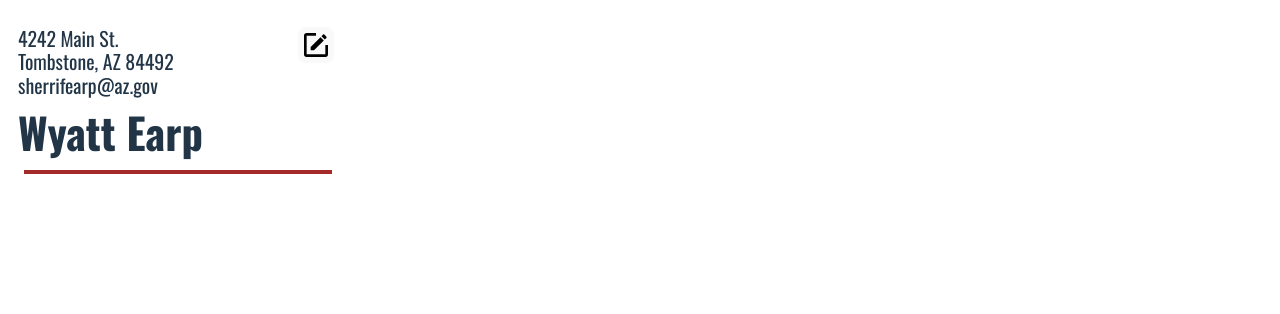
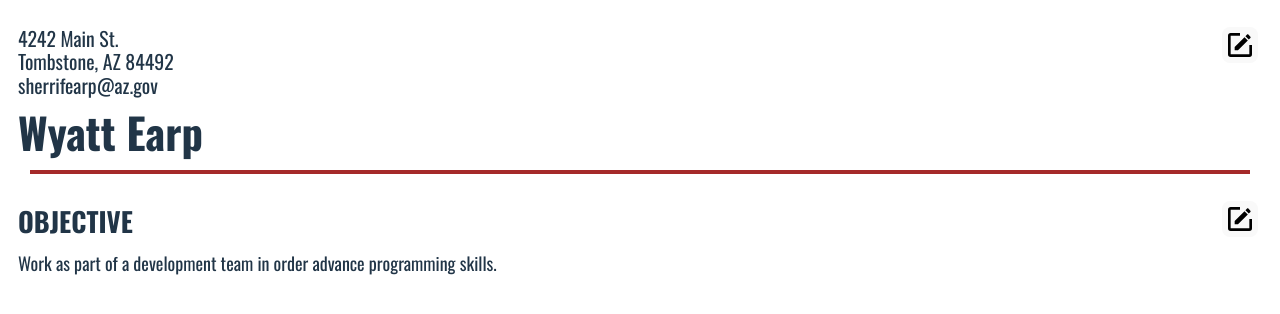
Before and after one commit to Slashmyaxl/cv-app, a React (Vite) app: page / in a window 1280 px wide. Shown: the top 314 px of the page. Built offline with nearby package versions, Linux system fonts and the light colour scheme.

Commit message:
Add and style Objective component

```diff
--- a/src/App.css
+++ b/src/App.css
@@ -3,12 +3,29 @@
 
 
 #root {
+  min-width: max(320px, 100%);
   max-width: 1280px;
   padding: 1.5rem 1rem;
 }
 
 .content > * {
   display: block;
+}
+
+h2 {
+  text-transform: uppercase;
+  margin-bottom: 0.5rem;
+}
+
+main {
+  margin-top: 1.5rem;
+}
+
+main > article {
+  display: grid;
+  grid-template-columns: 1fr 40px;
+  gap: 1rem;
+  min-width: 320px;
 }
 
 .icon {
@@ -20,18 +37,21 @@ header {
   font-size: 1.1rem;
 }
 
-input {
+input, textarea {
   background: lightyellow;
   font-family: Oswald;
   padding: 0px 2px;
   border: 1px solid gray;
   border-bottom: none;
   font-size: 1rem;
-  width: 250px;
+  min-width: 300px;
 }
 
 input.big {
   font-size: 1.75em;
   font-weight: bold;
+}
+
+section input:last-child {
   border-bottom: 1px solid gray;
 }
--- a/src/App.jsx
+++ b/src/App.jsx
@@ -1,5 +1,5 @@
-import { useState } from 'react'
 import Heading from './components/Heading'
+import Content from './components/Content'
 import './App.css'
 
 function App() {
@@ -8,6 +8,7 @@ function App() {
     <>
       <Heading />
       <hr/>
+      <Content />
     </>
   )
 }
--- /dev/null
+++ b/src/components/Content.jsx
@@ -0,0 +1,44 @@
+import icons from '../icons.js'
+import Button from './Button.jsx';
+import { useState } from 'react';
+
+function Article({ title, tenure, isObjective = false }) {
+
+
+}
+
+function Objective() {
+    const [writing, setWriting] = useState(false);
+    const [objective, setObjective] = useState('Work as part of a development team in order advance programming skills.');
+
+    let icon = icons.edit;
+  if (writing) icon = icons.save;
+
+  function changeWriting() {
+    writing === false ? setWriting(true) : setWriting(false);
+  }
+
+  return (
+    <article>
+    <section className="content">
+    <h2>Objective</h2>
+        {!writing ? (
+
+            <p>{objective}</p>
+
+        ) : (
+            <textarea value={objective} onChange={(e) => setObjective(e.target.value)} placeholder='Professional or academic goal'/>
+        )}
+    </section>
+    <Button onClick={changeWriting} icon={icon} />
+    </article>
+  )
+}
+
+export default function Content() {
+    return (
+        <main>
+            <Objective />
+        </main>
+    )
+}
--- a/src/components/Heading.jsx
+++ b/src/components/Heading.jsx
@@ -17,14 +17,14 @@ const headingInfo = {
 }
 
 export default function Heading() {
-  const [write, setWrite] = useState(false);
+  const [writing, setWriting] = useState(false);
   const [headingData, setHeadingData] = useState(headingInfo)
 
   let icon = icons.edit;
-  if (write) icon = icons.save;
+  if (writing) icon = icons.save;
 
   function changeWriting() {
-    write === false ? setWrite(true) : setWrite(false);
+    writing === false ? setWriting(true) : setWriting(false);
   }
 
   function editName(e) {
@@ -54,7 +54,7 @@ export default function Heading() {
   return (
     <header>
       <section className="content">
-        {!write ? (
+        {!writing ? (
           <>
             <p>{headingData.street}</p>
             <p>{headingData.cityStateZip}</p>
--- a/src/index.css
+++ b/src/index.css
@@ -45,7 +45,7 @@ h1 {
 
 hr {
   border: 2px solid brown;
-  width: 96%;
+  width: 98%;
   margin: 0.5rem auto;
 }
 
```
